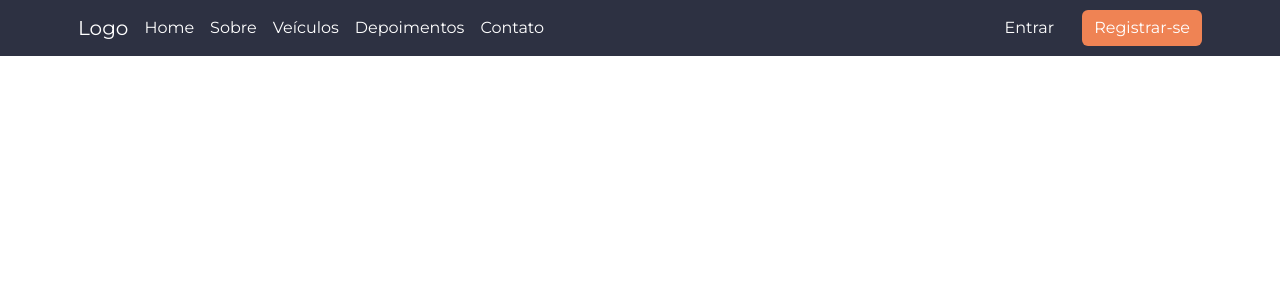
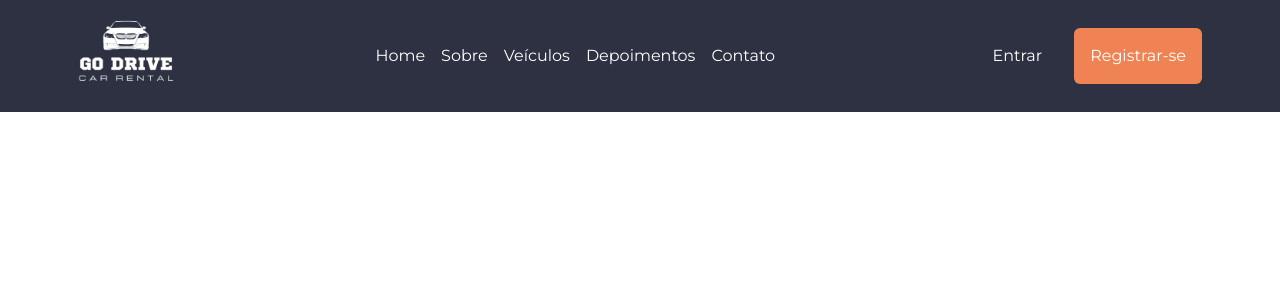
Before and after one commit to abudluan/car-rentals, a React (Create React App) app: page / in a window 1280 px wide. Shown: the top 300 px of the page. Built offline with nearby package versions, Linux system fonts and the light colour scheme.

Commit message:
feat: navbar logo added

```diff
--- a/src/components/NavigationBar/NavigationBar.js
+++ b/src/components/NavigationBar/NavigationBar.js
@@ -2,6 +2,8 @@ import React, { useState } from 'react';
 import { Navbar, Nav, CloseButton, Button, Offcanvas } from 'react-bootstrap';
 import { FaBars } from 'react-icons/fa';
 import './NavigationBar.scss';
+
+import NavLogo from '../img/Navbar/NavLogo.png';
 
 const NavigationBar = () => {
 
@@ -20,12 +22,12 @@ const NavigationBar = () => {
         <section id='NavigationBar'>
 
             <Navbar className='container' expand="lg">
-                <Navbar.Brand className='mx-2' href="#">Logo</Navbar.Brand>
+                <img className='img-fluid mx-2' src={NavLogo} alt=''/>
                 <Navbar.Toggle style={{color: '#9698a1'}}  className='mx-2' onClick={handleToggleOffcanvas} >
                 <FaBars className="toggle" />
                 </Navbar.Toggle>
                 <Navbar.Collapse className='desktopLink' >
-                    <Nav className="me-auto">
+                    <Nav className="me-auto mx-auto">
                         <Nav.Link href="#home" >
                             Home
                         </Nav.Link>
--- a/src/components/NavigationBar/NavigationBar.scss
+++ b/src/components/NavigationBar/NavigationBar.scss
@@ -3,10 +3,17 @@
 
     .toggle{
         color: #9698a1;
+        font-size: 1.5em;
+
     }
 
     Button{
         border: none;
+        padding: 1em;
+    }
+
+    img{
+        max-height: 6em;
     }
 
     .btnUser{
@@ -15,7 +22,7 @@
         }
 
         .btnRegister:hover{
-            background-color: #eb7441;
+            background-color: #e2652f;
         }
 
         .btnLogin{
```
Also changed, not shown: src/components/img/Navbar/NavLogo.png (added).
